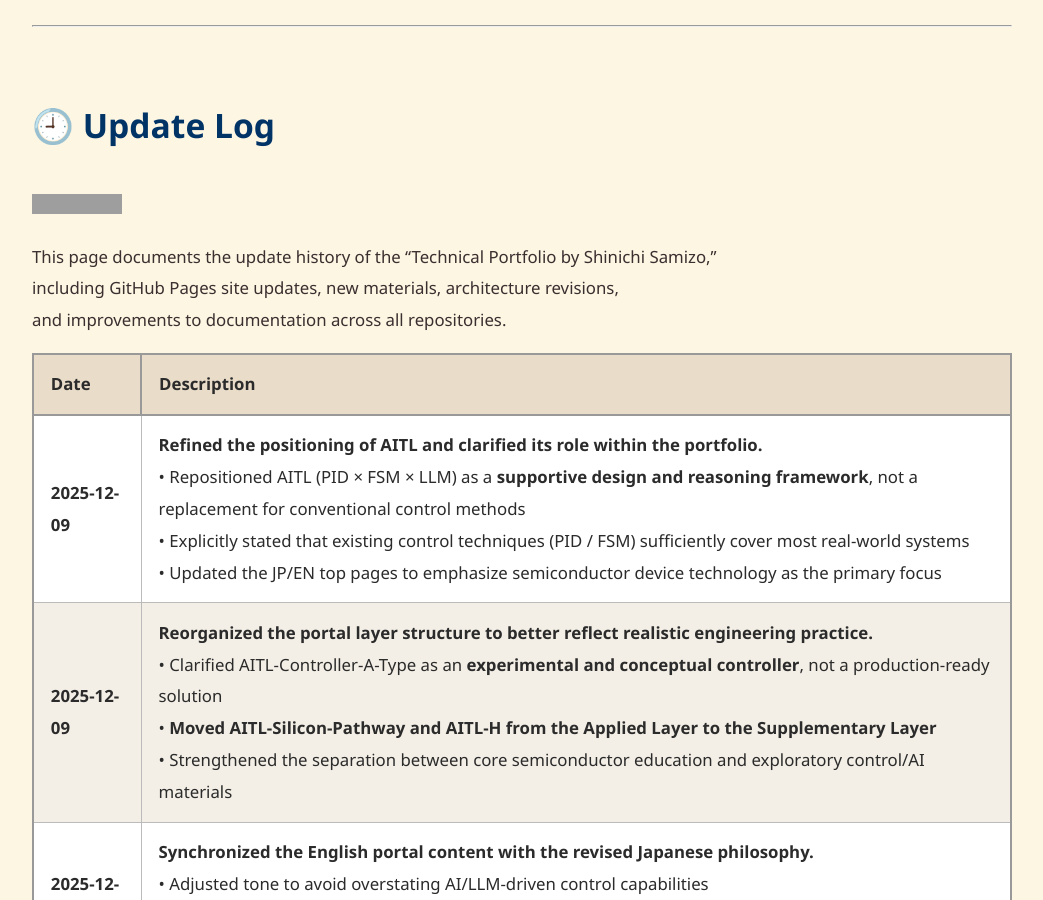
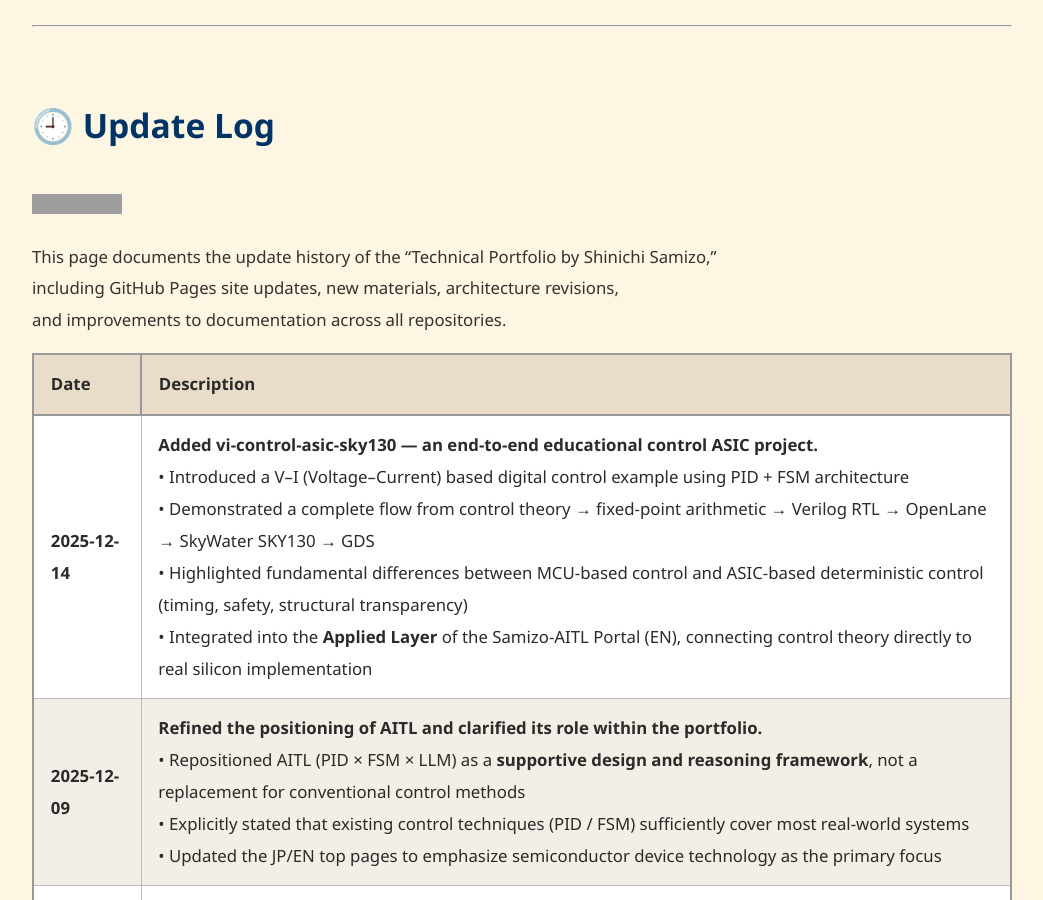
Before and after one commit to Samizo-AITL/Samizo-AITL.github.io, a Jekyll site: the page built from about/update/en/index.md, in a window 1280 px wide and 900 px high. Shown: the whole window, without its empty margins (118-1161 px from the left). Built offline with Jekyll 4.4.1, drawn with Linux system fonts in a browser that asks for light colours; grey boxes are pictures that could not be loaded.

Commit message:
Update index.md

```diff
--- a/about/update/en/index.md
+++ b/about/update/en/index.md
@@ -14,6 +14,7 @@ and improvements to documentation across all repositories.
 
 | Date       | Description                                                                 |
 |------------|-----------------------------------------------------------------------------|
+| **2025-12-14** | **Added vi-control-asic-sky130 — an end-to-end educational control ASIC project.**<br>• Introduced a V–I (Voltage–Current) based digital control example using PID + FSM architecture<br>• Demonstrated a complete flow from control theory → fixed-point arithmetic → Verilog RTL → OpenLane → SkyWater SKY130 → GDS<br>• Highlighted fundamental differences between MCU-based control and ASIC-based deterministic control (timing, safety, structural transparency)<br>• Integrated into the **Applied Layer** of the Samizo-AITL Portal (EN), connecting control theory directly to real silicon implementation |
 | **2025-12-09** | **Refined the positioning of AITL and clarified its role within the portfolio.**<br>• Repositioned AITL (PID × FSM × LLM) as a **supportive design and reasoning framework**, not a replacement for conventional control methods<br>• Explicitly stated that existing control techniques (PID / FSM) sufficiently cover most real-world systems<br>• Updated the JP/EN top pages to emphasize semiconductor device technology as the primary focus |
 | **2025-12-09** | **Reorganized the portal layer structure to better reflect realistic engineering practice.**<br>• Clarified AITL-Controller-A-Type as an **experimental and conceptual controller**, not a production-ready solution<br>• **Moved AITL-Silicon-Pathway and AITL-H from the Applied Layer to the Supplementary Layer**<br>• Strengthened the separation between core semiconductor education and exploratory control/AI materials |
 | **2025-12-09** | **Synchronized the English portal content with the revised Japanese philosophy.**<br>• Adjusted tone to avoid overstating AI/LLM-driven control capabilities<br>• Reframed AITL as a secondary, applied concept that supports design thinking<br>• Removed implications that AITL supersedes established control theory |
```
